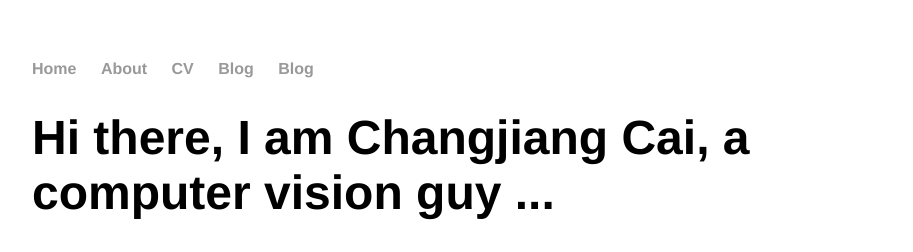
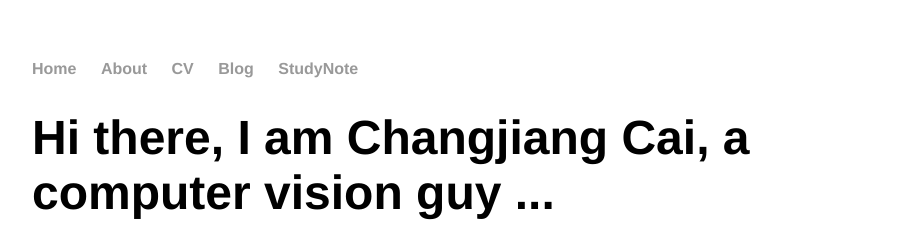
Before and after one commit to ccj5351/ccj5351.github.io, a Jekyll site: the page built from index.html, in a window 1280 px wide. Shown: the top 252 px of the page, without its empty margins (160-1073 px from the left). Built offline with Jekyll 4.4.1, drawn with Linux system fonts in a browser that asks for light colours; comment, search, counter and statistics services are not loaded.

Commit message:
add study/ dir

```diff
--- a/_layouts/default.html
+++ b/_layouts/default.html
@@ -10,7 +10,7 @@
 		        	<li><a href="/about">About</a></li>
 	        		<li><a href="/cv">CV</a></li>
 	        		<li><a href="/blog">Blog</a></li>
-	        		<li><a href="/study">Blog</a></li>
+	        		<li><a href="/study">StudyNote</a></li>
 	    		</ul>
 			</nav>
 			<div class="container">
```
